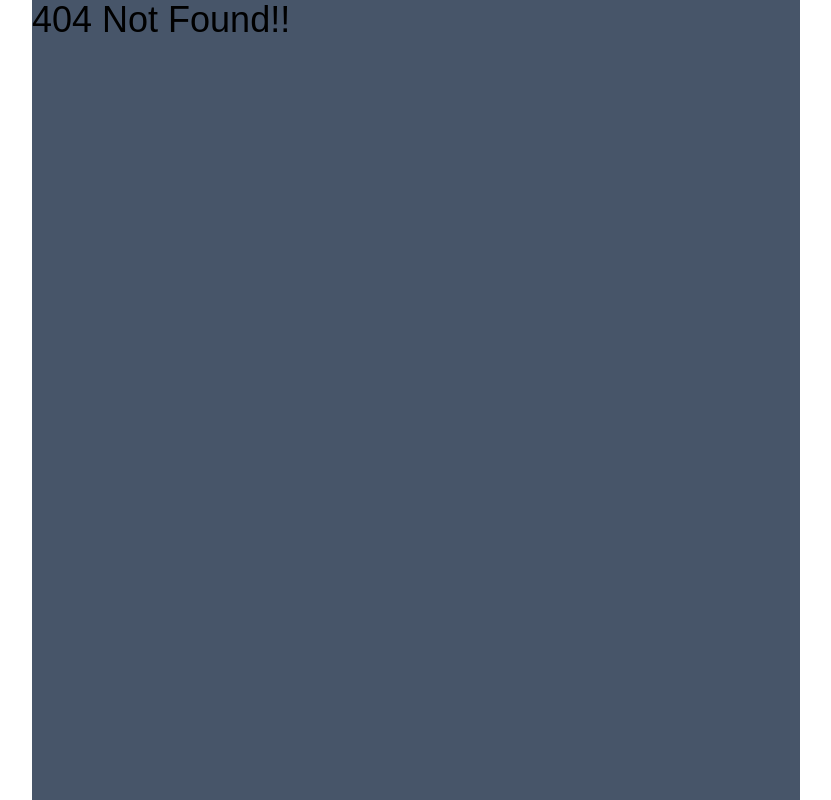
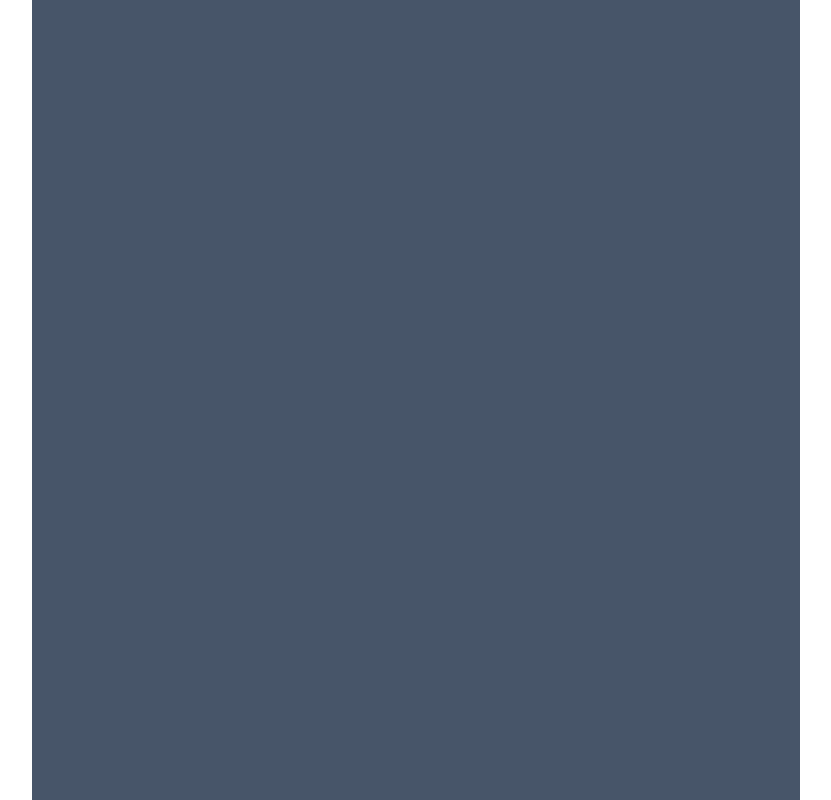
Before and after one commit to sharif3271/LetMeSeeU, a React app in the folder ui/: page /greeting in a window 1280 px wide. Before the commit this address had no page. Shown: the whole page, without its empty margins (224-1055 px from the left). Built offline with nearby package versions, Linux system fonts and the light colour scheme.

Commit message:
add greeting page

```diff
--- /dev/null
+++ b/ui/src/components/greeting/greeting.tsx
@@ -0,0 +1,11 @@
+import React from 'react';
+import { RouterContainer } from 'src/components';
+
+export function Greeting() {
+  return (
+    <RouterContainer>
+      <div className={'h-full w-full bg-slate-600'}>
+      </div>
+    </RouterContainer>
+  );
+}
--- /dev/null
+++ b/ui/src/components/greeting/index.tsx
@@ -0,0 +1 @@
+export * from './greeting';
--- a/ui/src/components/index.ts
+++ b/ui/src/components/index.ts
@@ -1,3 +1,4 @@
 export * from './not-found';
 export * from './Home';
 export * from './utils';
+export * from './greeting';
--- a/ui/src/models/routes.model.ts
+++ b/ui/src/models/routes.model.ts
@@ -1,3 +1,5 @@
 export const RoutesModel = {
     root: '/',
+    userEntry: '/user-entry',
+    greeting: '/greeting',
 };
--- a/ui/src/routes/Routes.tsx
+++ b/ui/src/routes/Routes.tsx
@@ -1,7 +1,7 @@
 import React from 'react';
 import { Route, Routes, useLocation } from 'react-router-dom';
 import { RoutesModel, } from 'src/models';
-import { NotFound, Home } from 'src/components';
+import { NotFound, Home, Greeting } from 'src/components';
 import { PrivateRoute } from './PrivateRoutes';
 import { AnimatePresence } from 'framer-motion';
 
@@ -13,6 +13,7 @@ export function AppRoutes() {
       <Routes location={location} key={location.key}>
         <Route element={<PrivateRoute />}>
           {/* main routes of App */}
+          <Route path={RoutesModel.greeting} element={<Greeting />} />
           <Route path={RoutesModel.root} element={<Home />} />
         </Route>
         {/* no match (404) */}
```
